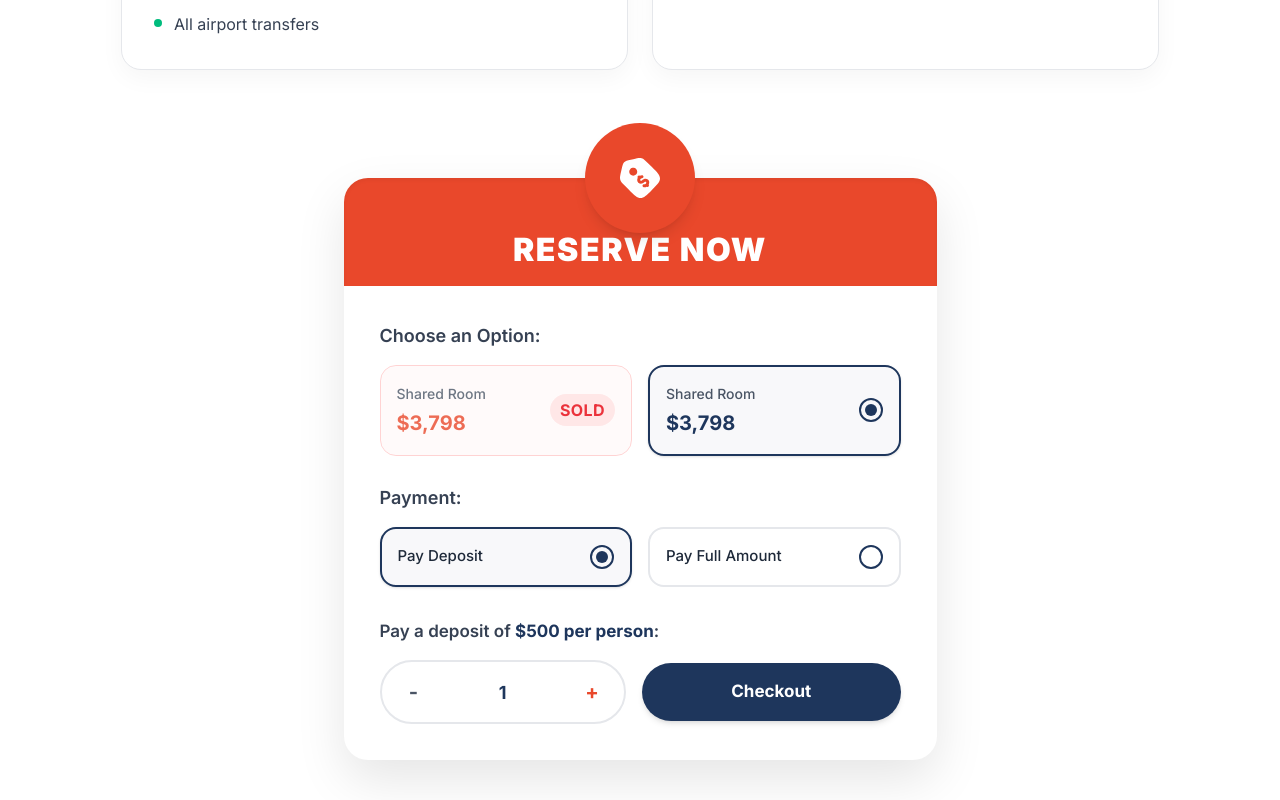
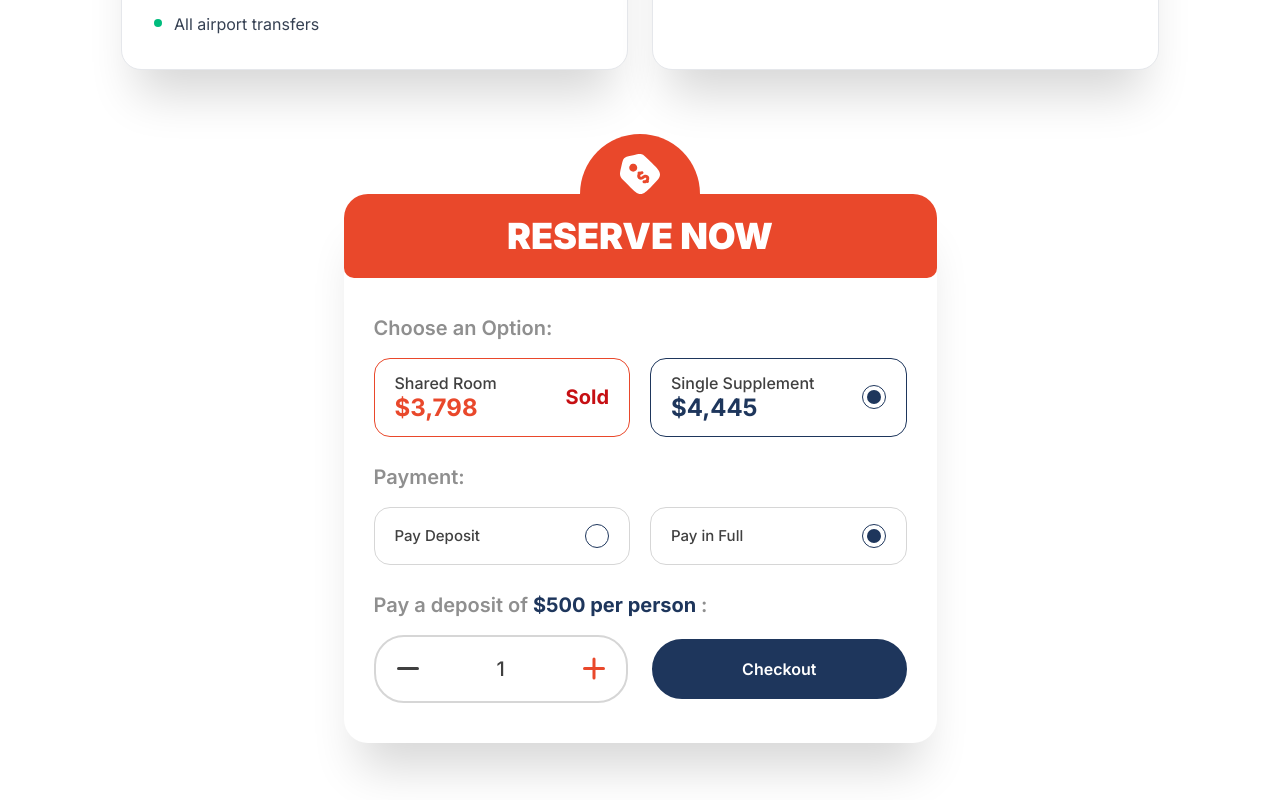
Before and after one commit to A123hannan/Wandering-Earl-tours-Website, a Next.js app: page /tours/1/whatsIncluded in a window 1280 px wide. Shown: the part 1240-2040 px from the top of the page. Built offline with nearby package versions, Linux system fonts and the light colour scheme.

Commit message:
Final responsive updates for tour details layout, navbar, cards, and sections

```diff
--- a/src/app/tours/[id]/layout.tsx
+++ b/src/app/tours/[id]/layout.tsx
@@ -24,14 +24,14 @@ export default async function Layout({
                 imgSrc={"/images/toursDetailed/heroImage.png"}
                 title={tour?.heading || "SE Asia Culinary Journey (2024)"}
             />
-            <main className="relative -mt-[50px] sm:-mt-[70px] md:-mt-[90px] lg:-mt-[110px] 2xl:-mt-[130px] z-40 max-w-[1760px] mx-auto px-4 sm:px-6 md:px-8 xl:px-12 2xl:px-16 flex flex-col 2xl:flex-row items-center 2xl:items-start justify-between gap-8 sm:gap-10 lg:gap-12 2xl:gap-[50px] 3xl:gap-[100px] mb-[60px] sm:mb-[80px] lg:mb-[100px]">
+            <main className="relative -mt-[50px] sm:-mt-[70px] md:-mt-[90px] lg:-mt-[110px] 2xl:-mt-[130px] z-40 max-w-[1760px] mx-auto px-4 sm:px-6 md:px-8 xl:px-12 2xl:px-16 flex flex-col 2xl:flex-row items-center 2xl:items-start justify-between gap-12 sm:gap-16 2xl:gap-[129px] mb-[60px] sm:mb-[80px] lg:mb-[100px]">
                 <div className="flex flex-col gap-[24px] sm:gap-[32px] md:gap-[40px] flex-1 min-w-0 w-full max-w-[1038px] mx-auto 2xl:mx-0">
                     <ToursDetailedNavbar />
                     <div className="w-full min-w-0 max-w-[1038px]">
                         {children}
                     </div>
                 </div>
-                <div className="w-full max-w-[593px] mx-auto 2xl:mx-0 2xl:w-[480px] 3xl:w-[593px] shrink-0">
+                <div className="w-full max-w-[593px] mx-auto 2xl:mx-0 2xl:w-[593px] shrink-0">
                     <ReservanceCard />
                 </div>
             </main>
--- a/src/components/ToursDetailed/ReservanceCard/reservanceCard.tsx
+++ b/src/components/ToursDetailed/ReservanceCard/reservanceCard.tsx
@@ -4,150 +4,165 @@ import React, { useState } from "react";
 import { DollarIcon } from "@/assets/icons";
 
 export default function ReservanceCard() {
-    const [selectedOption, setSelectedOption] = useState<string>("shared_active");
-    const [selectedPayment, setSelectedPayment] = useState<string>("Deposit");
+    const [selectedOption, setSelectedOption] = useState<boolean>(true);
+    const [selectedPayment, setSelectedPayment] = useState<string>("full");
     const [count, setCount] = useState<number>(1);
 
-    const handleIncrement = () => setCount((prev) => prev + 1);
-    const handleDecrement = () => setCount((prev) => (prev > 1 ? prev - 1 : 1));
+    const handleSelectedOption = () => {
+        setSelectedOption((prev) => !prev);
+    };
+
+    const handleSelectedDeposit = () => {
+        setSelectedPayment("Deposit");
+    };
+
+    const handleSelectedFull = () => {
+        setSelectedPayment("Full");
+    };
+
+    const handleIncrement = () => {
+        setCount((prev) => prev + 1);
+    };
+
+    const handleDecrement = () => {
+        setCount((prev) => (prev > 1 ? prev - 1 : 1));
+    };
 
     return (
-        <div className="relative mt-[50px] sm:mt-[60px] rounded-[24px] mx-auto w-full max-w-[593px] bg-white shadow-[0px_20px_50px_rgba(0,0,0,0.1)] transition-all duration-300">
-            {/* Top Dollar Badge & Red Header */}
+        <div className="relative mt-[60px] rounded-[24px] mx-auto w-full max-w-[593px] bg-white shadow-[0px_40px_48px_-16px_rgba(0,0,0,0.16)]">
+            {/* Top Dollar Arch & Red Header */}
             <div className="relative flex flex-col items-center justify-center">
-                <div className="absolute -top-[45px] sm:-top-[55px] z-10 h-[90px] w-[90px] sm:h-[110px] sm:w-[110px] rounded-full bg-accent flex items-center justify-center shadow-lg">
-                    <div className="scale-90 sm:scale-100 flex items-center justify-center">
+                <div className="absolute -top-[55px] sm:-top-[60px] z-0 h-[110px] w-[110px] sm:h-[120px] sm:w-[120px] rounded-full bg-accent flex justify-center pt-[14px] sm:pt-[16px]">
+                    <div className="text-white scale-90 sm:scale-100">
                         <DollarIcon />
                     </div>
                 </div>
-                <div className="w-full text-center px-4 pt-12 pb-4 sm:pt-14 sm:pb-5 rounded-t-[24px] bg-accent text-[22px] sm:text-[28px] md:text-[32px] font-[900] leading-none tracking-wider uppercase text-white shadow-inner">
+                <p className="relative z-10 w-full text-center px-4 py-4 sm:py-[24px] rounded-tr-[24px] rounded-tl-[24px] rounded-br-[10px] rounded-bl-[10px] bg-accent text-[26px] sm:text-[32px] md:text-[36px] font-[900] leading-[100%] uppercase text-white">
                     Reserve Now
-                </div>
+                </p>
             </div>
 
-            {/* Form Body */}
-            <div className="p-5 sm:p-7 md:p-8 lg:p-9 relative w-full flex flex-col gap-6 sm:gap-7">
+            <div className="px-5 py-6 sm:px-[30px] sm:py-[40px] relative w-full flex flex-col gap-[24px] sm:gap-[30px]">
                 {/* Options Block */}
-                <div className="flex flex-col items-start gap-3 sm:gap-4 w-full">
-                    <p className="font-semibold text-[16px] sm:text-[18px] text-gray-700">
+                <div className="flex flex-col items-start gap-[16px] sm:gap-[20px] w-full">
+                    <p className="font-[600] text-[18px] sm:text-[20px] leading-[100%] text-grey">
                         Choose an Option:
                     </p>
 
-                    <div className="grid grid-cols-1 sm:grid-cols-2 gap-3 sm:gap-4 w-full">
+                    <div className="flex flex-col sm:flex-row items-center gap-3 sm:gap-[20px] w-full">
                         {/* Option 1 - Sold */}
-                        <div className="flex flex-row items-center justify-between p-3.5 sm:p-4 rounded-[16px] border border-red-200 bg-red-50/40 opacity-80 cursor-not-allowed">
-                            <div className="flex flex-col gap-1">
-                                <p className="font-medium text-[13px] sm:text-[14px] text-gray-600">Shared Room</p>
-                                <p className="font-bold text-[18px] sm:text-[20px] text-accent">$3,798</p>
+                        <div className="flex w-full flex-row items-center justify-between px-[16px] sm:px-[20px] py-[14px] sm:py-[16px] rounded-[16px] border-[1px] border-accent bg-white">
+                            <div className="flex flex-col gap-[5px]">
+                                <p className="font-[500] text-[14px] sm:text-[16px] leading-[100%] text-mid">
+                                    Shared Room
+                                </p>
+                                <p className="font-[700] text-[20px] sm:text-[24px] leading-[100%] text-accent">
+                                    $3,798
+                                </p>
                             </div>
-                            <span className="font-bold text-[14px] sm:text-[16px] uppercase tracking-wide text-red-600 bg-red-100 px-2.5 py-1 rounded-full">
+                            <div className="font-[700] text-[18px] sm:text-[20px] leading-[100%] text-[#C60F13]">
                                 Sold
-                            </span>
+                            </div>
                         </div>
 
-                        {/* Option 2 - Available */}
+                        {/* Option 2 - Single Supplement / Selectable */}
                         <div
-                            onClick={() => setSelectedOption("shared_active")}
-                            className={`flex flex-row items-center justify-between p-3.5 sm:p-4 rounded-[16px] border-2 transition-all cursor-pointer ${selectedOption === "shared_active"
-                                ? "border-primary bg-primary/[0.03] shadow-sm"
-                                : "border-gray-200 hover:border-primary/50"
-                                }`}
+                            onClick={handleSelectedOption}
+                            className="flex w-full flex-row items-center justify-between px-[16px] sm:px-[20px] py-[14px] sm:py-[16px] rounded-[16px] border-[1px] border-primary bg-white cursor-pointer"
                         >
-                            <div className="flex flex-col gap-1">
-                                <p className="font-medium text-[13px] sm:text-[14px] text-gray-600">Shared Room</p>
-                                <p className="font-bold text-[18px] sm:text-[20px] text-primary">$3,798</p>
+                            <div className="flex flex-col gap-[5px]">
+                                <p className="font-[500] text-[14px] sm:text-[16px] leading-[100%] text-mid">
+                                    Single Supplement
+                                </p>
+                                <p className="font-[700] text-[20px] sm:text-[24px] leading-[100%] text-primary">
+                                    $4,445
+                                </p>
                             </div>
-                            <div className="flex items-center justify-center h-6 w-6 border-2 border-primary rounded-full">
-                                {selectedOption === "shared_active" && (
-                                    <div className="h-3 w-3 bg-primary rounded-full"></div>
-                                )}
+                            <div className="flex items-center justify-center h-[24px] w-[24px] border border-primary rounded-full shrink-0">
+                                {selectedOption ? (
+                                    <div className="h-[14px] w-[14px] bg-primary rounded-full"></div>
+                                ) : null}
                             </div>
                         </div>
                     </div>
                 </div>
 
                 {/* Payment Block */}
-                <div className="flex flex-col items-start gap-3 sm:gap-4 w-full">
-                    <p className="font-semibold text-[16px] sm:text-[18px] text-gray-700">Payment:</p>
+                <div className="flex flex-col items-start gap-[16px] sm:gap-[20px] w-full">
+                    <p className="font-[600] text-[18px] sm:text-[20px] leading-[100%] text-grey">
+                        Payment:
+                    </p>
 
-                    <div className="grid grid-cols-1 sm:grid-cols-2 gap-3 sm:gap-4 w-full">
-                        {/* Deposit */}
+                    <div className="flex flex-col sm:flex-row items-center gap-3 sm:gap-[20px] w-full">
+                        {/* Payment Deposit */}
                         <div
-                            onClick={() => setSelectedPayment("Deposit")}
-                            className={`flex flex-row items-center justify-between p-3.5 sm:p-4 rounded-[16px] border-2 transition-all cursor-pointer ${selectedPayment === "Deposit"
-                                ? "border-primary bg-primary/[0.03] shadow-sm"
-                                : "border-gray-200 hover:border-primary/40"
-                                }`}
+                            onClick={handleSelectedDeposit}
+                            className="flex w-full flex-row items-center justify-between px-[16px] sm:px-[20px] py-[14px] sm:py-[16px] rounded-[16px] border-[1px] border-border bg-white cursor-pointer"
                         >
-                            <p className="font-medium text-[14px] sm:text-[15px] text-gray-800">Pay Deposit</p>
-                            <div className="flex items-center justify-center h-6 w-6 border-2 border-primary rounded-full">
-                                {selectedPayment === "Deposit" && (
-                                    <div className="h-3 w-3 bg-primary rounded-full"></div>
-                                )}
+                            <p className="font-[500] text-[14px] sm:text-[15px] leading-[100%] text-mid">
+                                Pay Deposit
+                            </p>
+                            <div className="flex items-center justify-center h-[24px] w-[24px] border border-primary rounded-full shrink-0">
+                                {selectedPayment === "Deposit" ? (
+                                    <div className="h-[14px] w-[14px] bg-primary rounded-full"></div>
+                                ) : null}
                             </div>
                         </div>
 
-                        {/* Full */}
+                        {/* Payment Full */}
                         <div
-                            onClick={() => setSelectedPayment("Full")}
-                            className={`flex flex-row items-center justify-between p-3.5 sm:p-4 rounded-[16px] border-2 transition-all cursor-pointer ${selectedPayment === "Full"
-                                ? "border-primary bg-primary/[0.03] shadow-sm"
-                                : "border-gray-200 hover:border-primary/40"
-                                }`}
+                            onClick={handleSelectedFull}
+                            className="flex w-full flex-row items-center justify-between px-[16px] sm:px-[20px] py-[14px] sm:py-[16px] rounded-[16px] border-[1px] border-border bg-white cursor-pointer"
                         >
-                            <p className="font-medium text-[14px] sm:text-[15px] text-gray-800">Pay Full Amount</p>
-                            <div className="flex items-center justify-center h-6 w-6 border-2 border-primary rounded-full">
-                                {selectedPayment === "Full" && (
-                                    <div className="h-3 w-3 bg-primary rounded-full"></div>
-                                )}
+                            <p className="font-[500] text-[14px] sm:text-[15px] leading-[100%] text-mid">
+                                Pay in Full
+                            </p>
+                            <div className="flex items-center justify-center h-[24px] w-[24px] border border-primary rounded-full shrink-0">
+                                {selectedPayment === "Full" || selectedPayment === "full" ? (
+                                    <div className="h-[14px] w-[14px] bg-primary rounded-full"></div>
+                                ) : null}
                             </div>
                         </div>
                     </div>
                 </div>
 
-                {/* Number of Persons & Actions */}
-                <div className="flex flex-col items-start gap-3 sm:gap-4 w-full pt-1">
-                    <p className="font-semibold text-[15px] sm:text-[17px] text-gray-700">
-                        {selectedPayment === "Deposit" ? (
-                            <>
-                                Pay a deposit of <span className="text-primary font-bold">$500 per person</span>:
-                            </>
-                        ) : (
-                            <>
-                                Total amount: <span className="text-primary font-bold">${(3798 * count).toLocaleString()}</span>
-                            </>
-                        )}
+                {/* No of Person Selection */}
+                <div className="flex flex-col items-start gap-[16px] sm:gap-[20px] w-full">
+                    <p className="font-[600] text-[16px] sm:text-[20px] leading-[130%] sm:leading-[100%] text-grey">
+                        Pay a deposit of <span className="text-primary font-bold">$500 per person </span>:
                     </p>
 
-                    <div className="flex flex-col sm:flex-row items-stretch sm:items-center gap-3 sm:gap-4 w-full">
+                    <div className="flex flex-col sm:flex-row items-center gap-4 sm:gap-6 w-full">
                         {/* Counter Selection */}
-                        <div className="flex flex-row justify-between items-center px-4 py-3 sm:py-3.5 rounded-full border-2 border-gray-200 flex-1 bg-white">
+                        <div className="flex flex-row justify-between items-center w-full p-[14px] sm:p-[20px] rounded-[30px] border-[2px] border-border bg-white">
                             <button
-                                aria-label="Decrease quantity"
-                                className="flex items-center justify-center h-8 w-8 text-gray-600 hover:text-primary hover:bg-gray-100 rounded-full transition-colors cursor-pointer text-xl font-bold"
+                                type="button"
+                                aria-label="Decrease"
+                                className="flex items-center justify-center h-[24px] w-[24px] cursor-pointer"
                                 onClick={handleDecrement}
                             >
-                                -
+                                <span className="h-[3px] w-[22px] origin-center rounded-full bg-mid transition-all duration-300" />
                             </button>
-                            <span className="text-center font-bold text-[18px] text-primary min-w-[30px]">
+                            <span className="text-center font-[500] text-[18px] sm:text-[20px] leading-[100%] text-mid">
                                 {count}
                             </span>
                             <button
-                                aria-label="Increase quantity"
-                                className="flex items-center justify-center h-8 w-8 text-accent hover:text-accent/80 hover:bg-red-50 rounded-full transition-colors cursor-pointer text-xl font-bold"
+                                type="button"
+                                aria-label="Increase"
+                                className="flex h-[24px] w-[24px] items-center justify-center cursor-pointer relative"
                                 onClick={handleIncrement}
                             >
-                                +
+                                <span className="absolute h-[3px] w-[22px] origin-center rounded-full bg-accent transition-all duration-300" />
+                                <span className="absolute h-[3px] w-[22px] origin-center rotate-90 rounded-full bg-accent transition-all duration-300" />
                             </button>
                         </div>
 
                         {/* Checkout Button */}
-                        <button
-                            type="button"
-                            className="flex-1 py-3.5 sm:py-4 px-6 rounded-full bg-primary hover:bg-primary/90 active:scale-[0.98] text-white font-bold text-[16px] sm:text-[17px] shadow-md hover:shadow-lg transition-all duration-200 text-center flex items-center justify-center cursor-pointer"
-                        >
-                            Checkout
-                        </button>
+                        <div className="w-full p-[14px] sm:p-[20px] rounded-[30px] border-[2px] border-primary bg-primary cursor-pointer hover:scale-[1.03] transition-transform duration-300 text-center">
+                            <p className="font-[600] text-white text-[16px] leading-[100%] flex items-center justify-center">
+                                Checkout
+                            </p>
+                        </div>
                     </div>
                 </div>
             </div>
--- a/src/components/ToursDetailed/WhatsIncluded/WhatsIncludedSection.tsx
+++ b/src/components/ToursDetailed/WhatsIncluded/WhatsIncludedSection.tsx
@@ -26,7 +26,7 @@ export default function WhatsIncludedSection() {
         <div id="whats-included" className="w-full max-w-[1038px]">
             <div className="grid grid-cols-1 md:grid-cols-2 gap-5 sm:gap-6 w-full">
                 {/* Included Card */}
-                <div className="bg-white rounded-[20px] border border-gray-200 p-5 sm:p-7 md:p-8 shadow-[0px_8px_24px_rgba(0,0,0,0.04)] flex flex-col gap-5">
+                <div className="bg-white rounded-[20px] border border-gray-200 p-5 sm:p-7 md:p-8 shadow-[0px_40px_48px_-16px_rgba(0,0,0,0.16)] flex flex-col gap-5">
                     <div className="flex items-center gap-2.5 text-primary pb-3 border-b border-gray-100">
                         <div className="h-7 w-7 rounded-full bg-emerald-100 text-emerald-600 flex items-center justify-center shrink-0">
                             <svg className="w-4 h-4 fill-current" viewBox="0 0 20 20">
@@ -53,7 +53,7 @@ export default function WhatsIncludedSection() {
                 </div>
 
                 {/* Not Included Card */}
-                <div className="bg-white rounded-[20px] border border-gray-200 p-5 sm:p-7 md:p-8 shadow-[0px_8px_24px_rgba(0,0,0,0.04)] flex flex-col gap-5">
+                <div className="bg-white rounded-[20px] border border-gray-200 p-5 sm:p-7 md:p-8 shadow-[0px_40px_48px_-16px_rgba(0,0,0,0.16)] flex flex-col gap-5">
                     <div className="flex items-center gap-2.5 text-accent pb-3 border-b border-gray-100">
                         <div className="h-7 w-7 rounded-full bg-red-100 text-red-600 flex items-center justify-center shrink-0">
                             <svg className="w-4 h-4 fill-current" viewBox="0 0 20 20">
```
Also changed, not shown: src/components/ToursDetailed/ToursDetailedNavbar/toursDetailedNavbar.tsx (+10 -2 lines).
